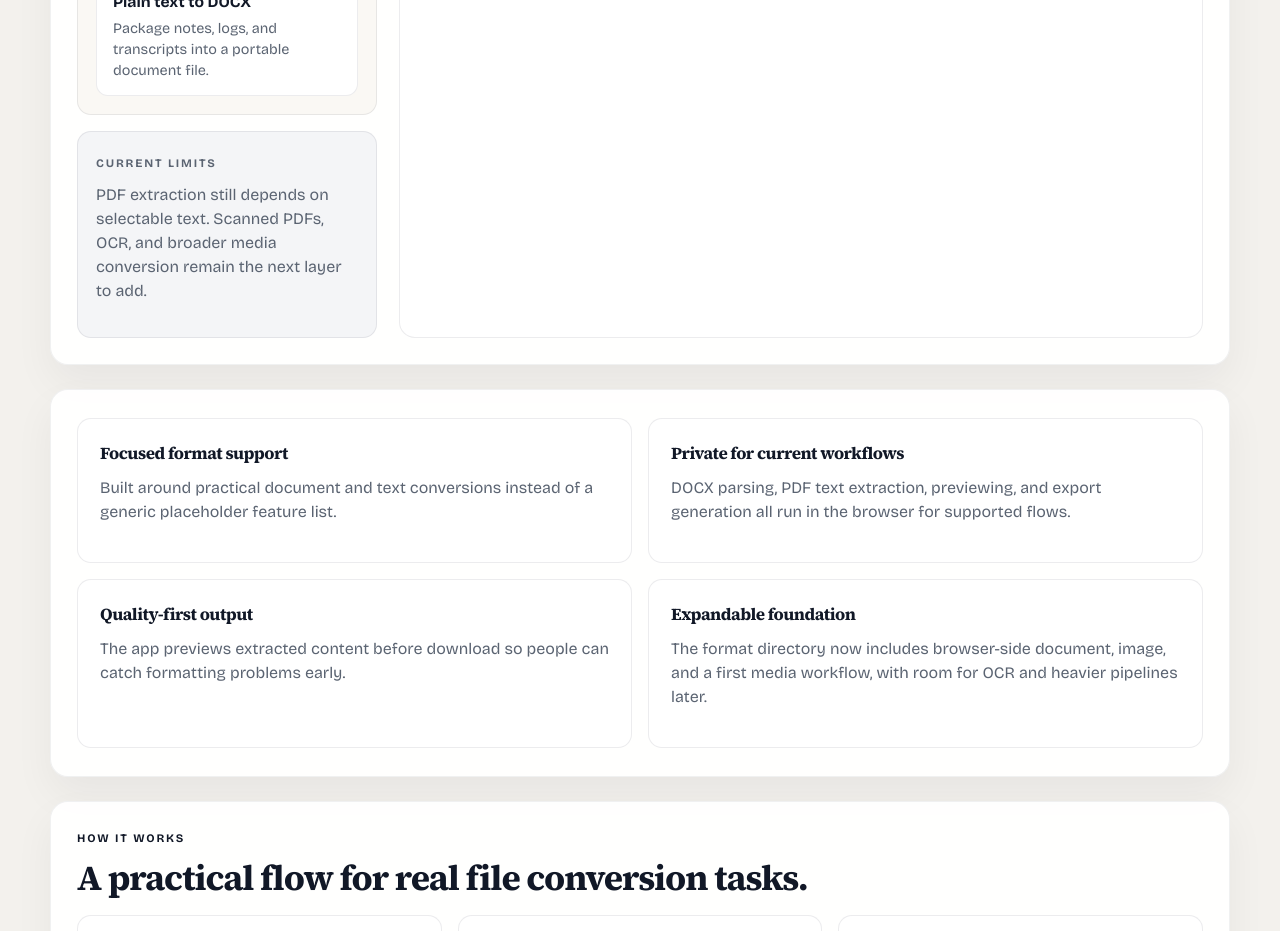
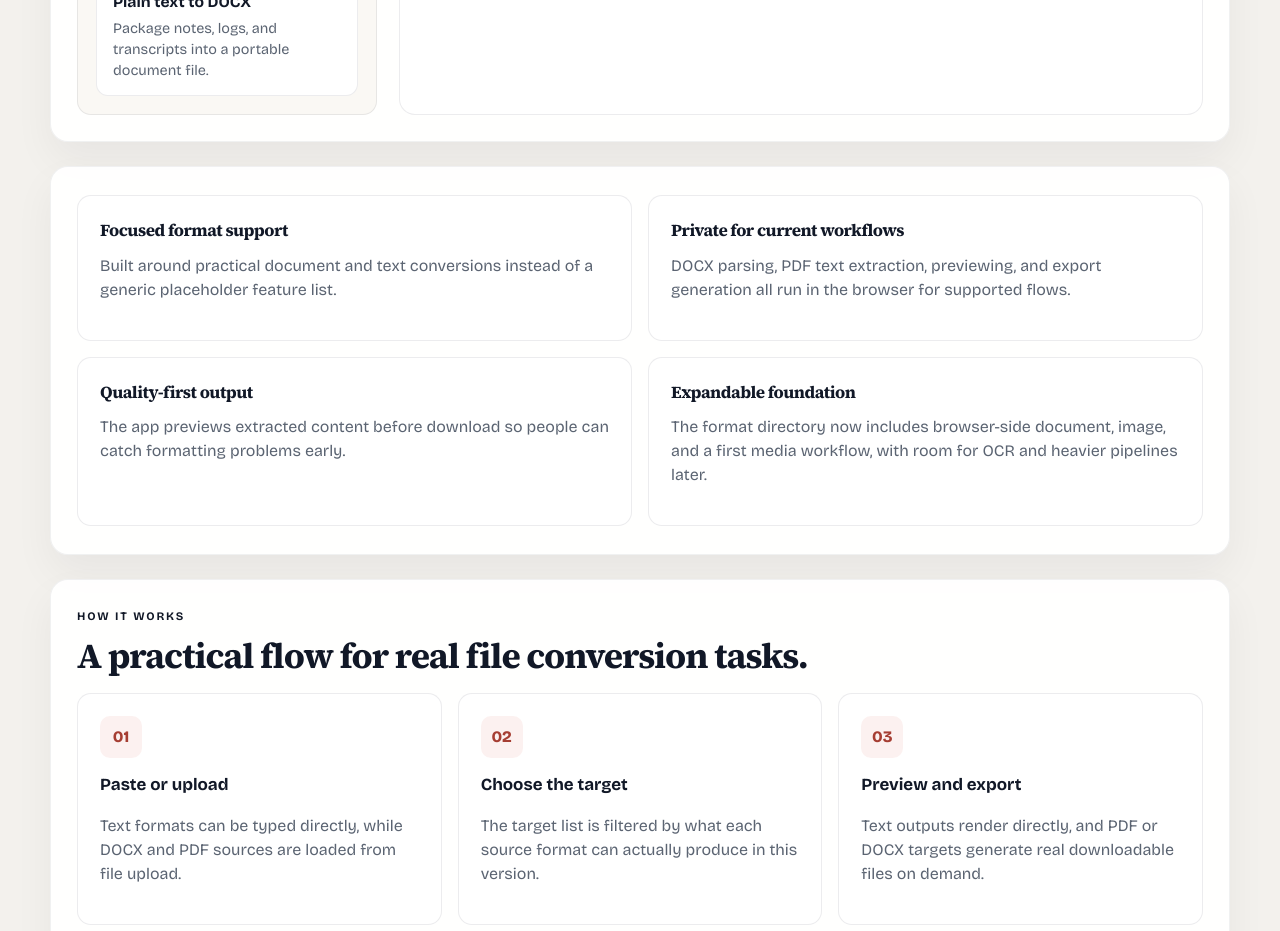
Before and after one commit to henrik-makeri/Website-FileConverter, a React (Vite) app: page / in a window 1280 px wide. Shown: the part 3120-4051 px from the top of the page. Built offline with nearby package versions, Linux system fonts and the light colour scheme; the HTML template or start-up script is replaced by a standard one.

Commit message:
Remove workspace limits panel

```diff
--- a/src/App.jsx
+++ b/src/App.jsx
@@ -1759,14 +1759,6 @@ function App() {
                   ))}
                 </div>
               </div>
-
-              <div className="sidebar-panel muted-panel">
-                <p className="panel-label">Current limits</p>
-                <p>
-                  PDF extraction still depends on selectable text. Scanned PDFs, OCR, and broader
-                  media conversion remain the next layer to add.
-                </p>
-              </div>
             </aside>
 
             <section className="studio" aria-label="Format conversion studio">
```
